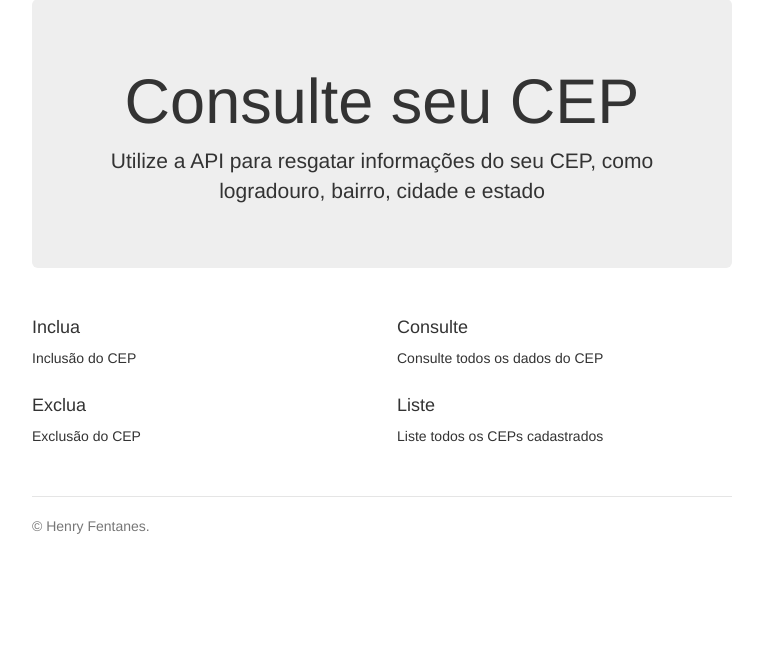
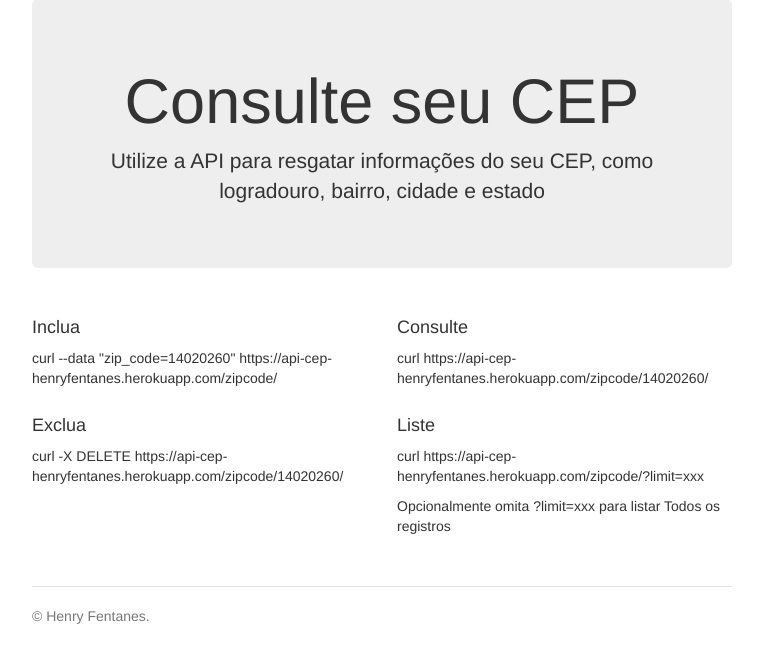
Before and after one commit to henryfentanes/webservice_zipcode, a Django app: page / in a window 1280 px wide. Shown: the part 92-755 px from the top of the page, without its empty margins (258-1021 px from the left). Run offline with Django 3.2, Linux system fonts and the light colour scheme; parts of the project's set-up code (start-up, migrations or seed data) failed here and were passed over; some libraries are stand-ins or nearby versions.

Commit message:
Include how to use instructions in the home page

```diff
--- a/apps/core/templates/core/index.html
+++ b/apps/core/templates/core/index.html
@@ -24,7 +24,7 @@
         <nav>
           <ul class="nav nav-pills pull-right">
             <li role="presentation"><a href="#">How to Use</a></li>
-            <li role="presentation"><a href="#">Github</a></li>
+            <li role="presentation"><a href="https://github.com/henryfentanes/webservice_zipcode">Github</a></li>
           </ul>
         </nav>
         <h3 class="text-muted">CEP API</h3>
@@ -38,19 +38,20 @@
       <div class="row marketing">
         <div class="col-lg-6">
           <h4>Inclua</h4>
-          <p>Inclusão do CEP</p>
+          <p>curl --data "zip_code=14020260" https://api-cep-henryfentanes.herokuapp.com/zipcode/</p>
 
           <h4>Exclua</h4>
-          <p>Exclusão do CEP</p>
+          <p>curl -X DELETE https://api-cep-henryfentanes.herokuapp.com/zipcode/14020260/</p>
 
         </div>
 
         <div class="col-lg-6">
           <h4>Consulte</h4>
-          <p>Consulte todos os dados do CEP</p>
+          <p>curl https://api-cep-henryfentanes.herokuapp.com/zipcode/14020260/</p>
 
           <h4>Liste</h4>
-          <p>Liste todos os CEPs cadastrados</p>
+          <p>curl https://api-cep-henryfentanes.herokuapp.com/zipcode/?limit=xxx</p>
+          <p>Opcionalmente omita ?limit=xxx para listar Todos os registros</p>
 
         </div>
       </div>
```
